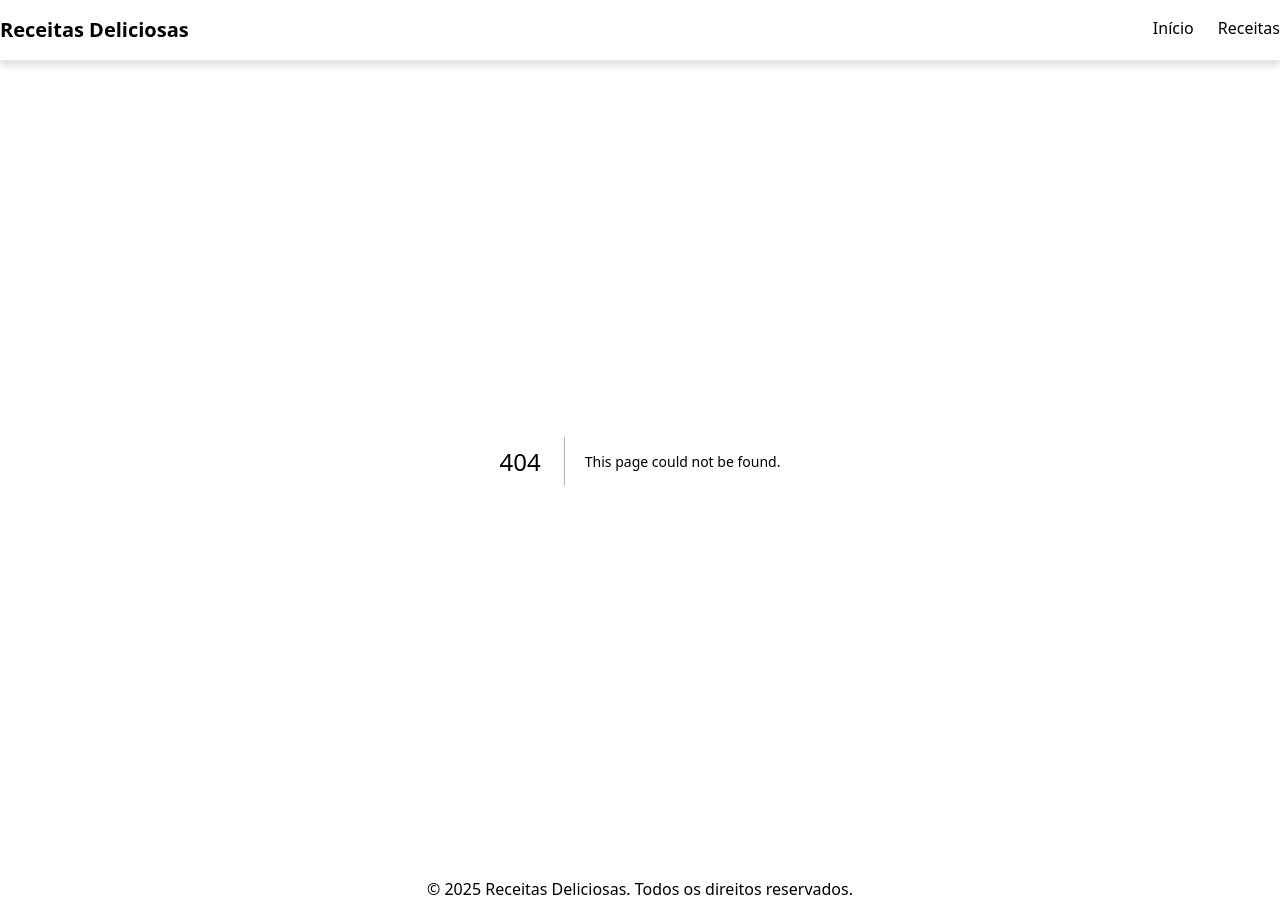
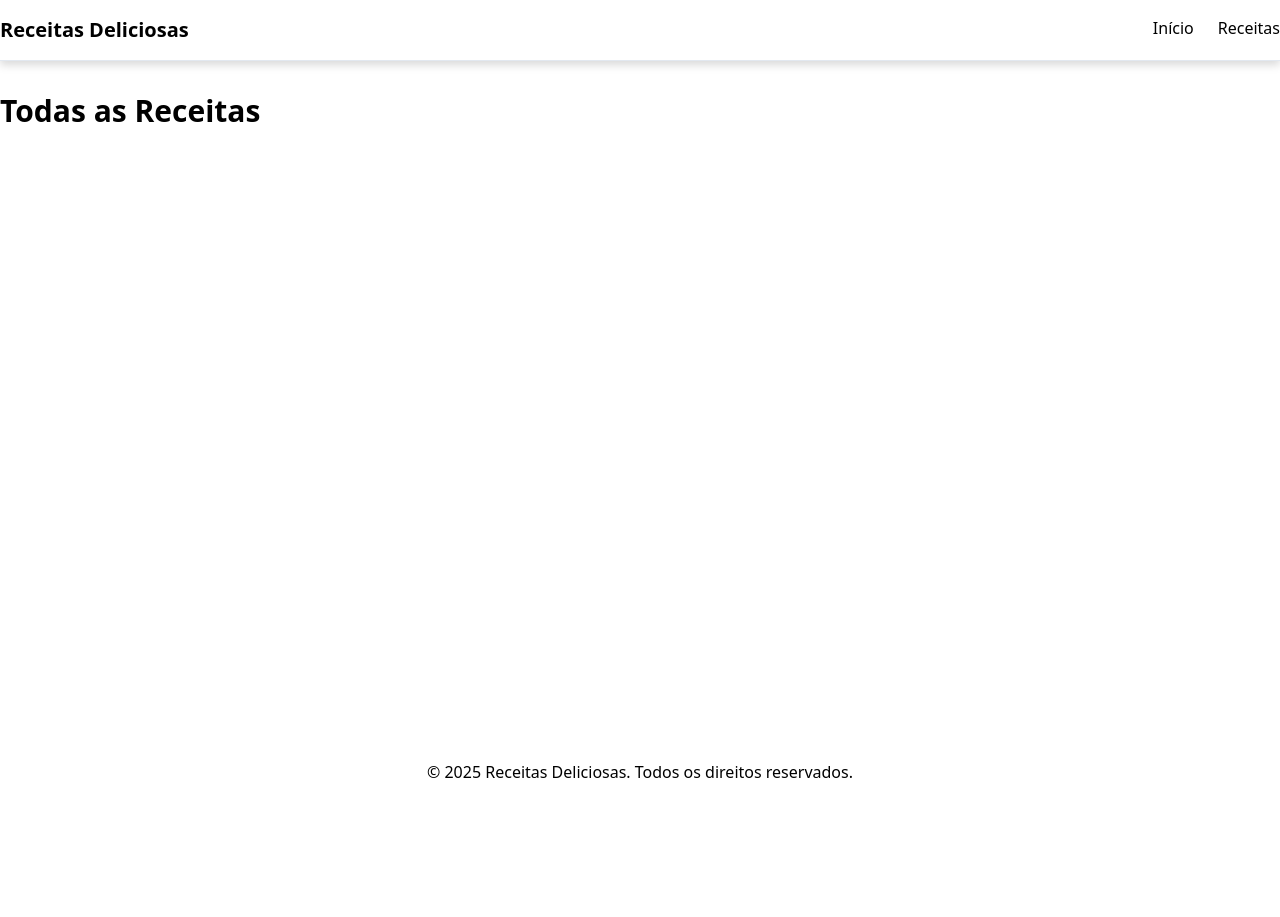
Before and after one commit to cavicf/Receitas-CapacitacaoByron, a Next.js app: page /receitas in a window 1280 px wide. Before the commit this address had no page. After the commit the page ends 800 px from the top, so only its background shows below. Built offline with nearby package versions, Linux system fonts and the light colour scheme.

Commit message:
feat: estrutura da pagina receitas

```diff
--- /dev/null
+++ b/src/app/receitas/page.tsx
@@ -0,0 +1,12 @@
+export default function ReceitasPage(){
+    return (
+        <main className="flex-grow py-8">
+            <div className="container mx-auto">
+                <h1 className="text-3xl font-bold">Todas as Receitas</h1>
+                <div>
+                    {/* Array de card de receitas */}
+                </div>
+            </div>
+        </main>
+    );
+}
```
